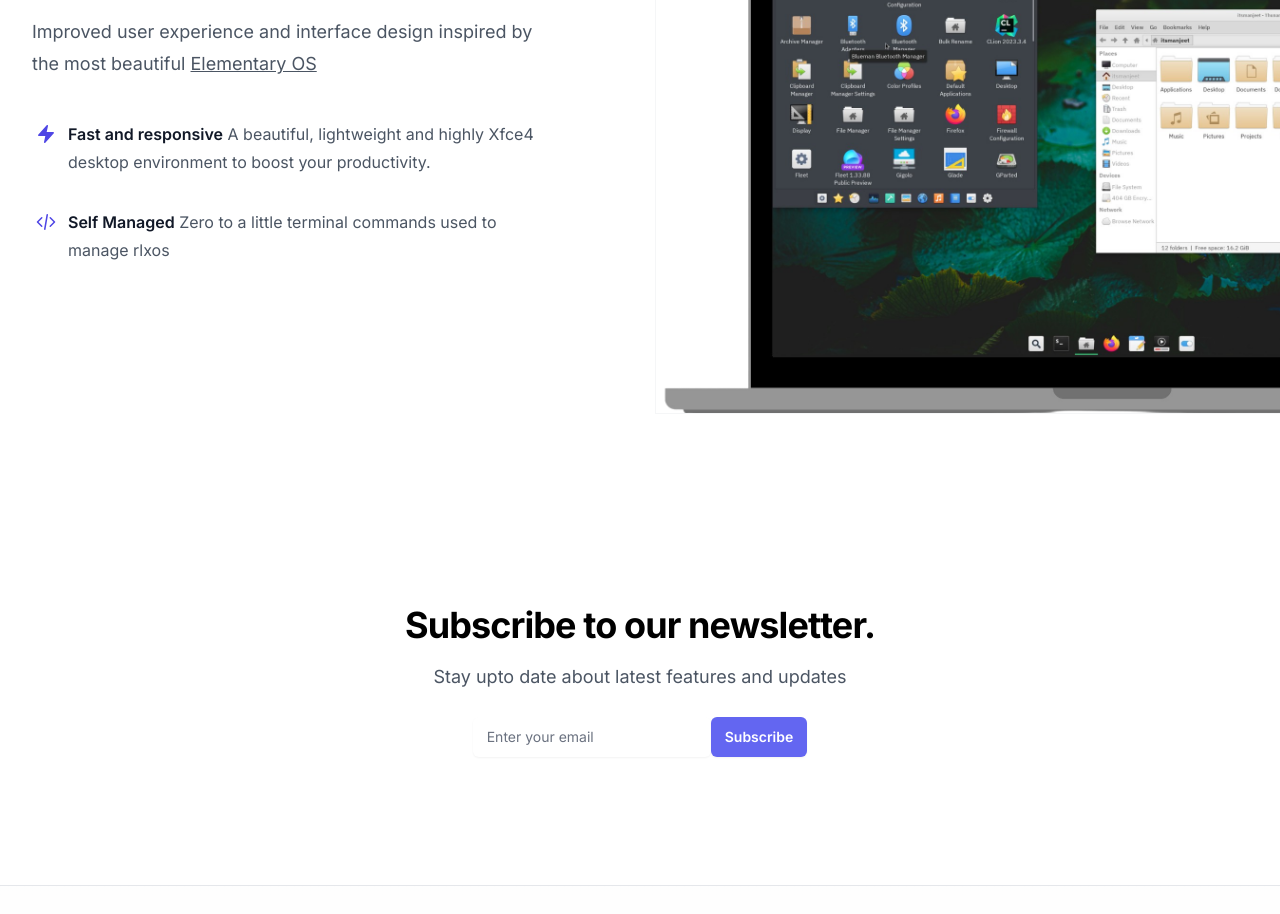
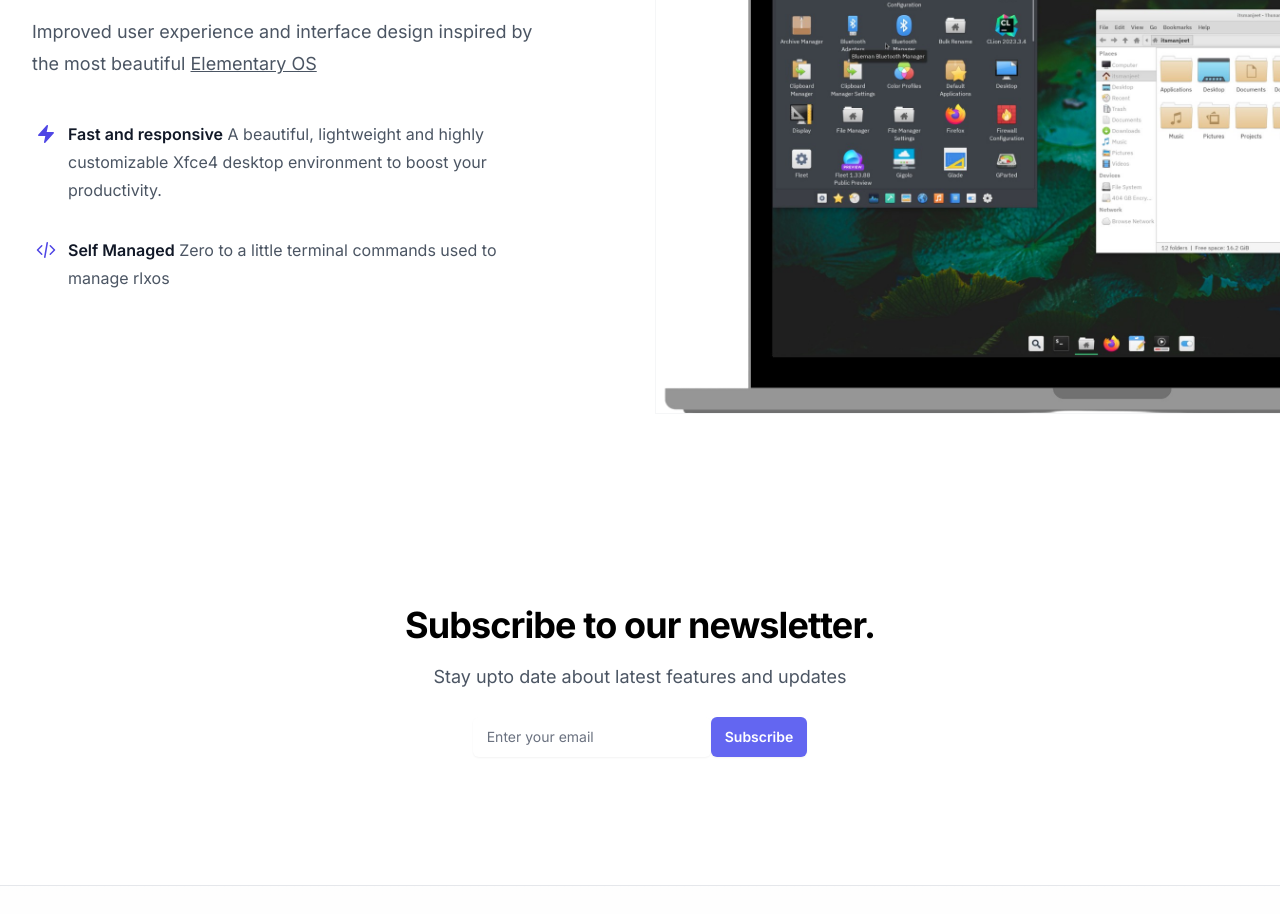
Before and after one commit to itsManjeet/rlxos.dev, a Next.js app: page / in a window 1280 px wide. Shown: the part 1520-2434 px from the top of the page. Built offline with nearby package versions, Linux system fonts and the light colour scheme.

Commit message:
fixed interface description

```diff
--- a/components/features/Interface.tsx
+++ b/components/features/Interface.tsx
@@ -7,7 +7,7 @@ const features = [
   {
     name: "Fast and responsive",
     description:
-      "A beautiful, lightweight and highly Xfce4 desktop environment to boost your productivity.",
+      "A beautiful, lightweight and highly customizable Xfce4 desktop environment to boost your productivity.",
     icon: BoltIcon,
   },
   {
```
